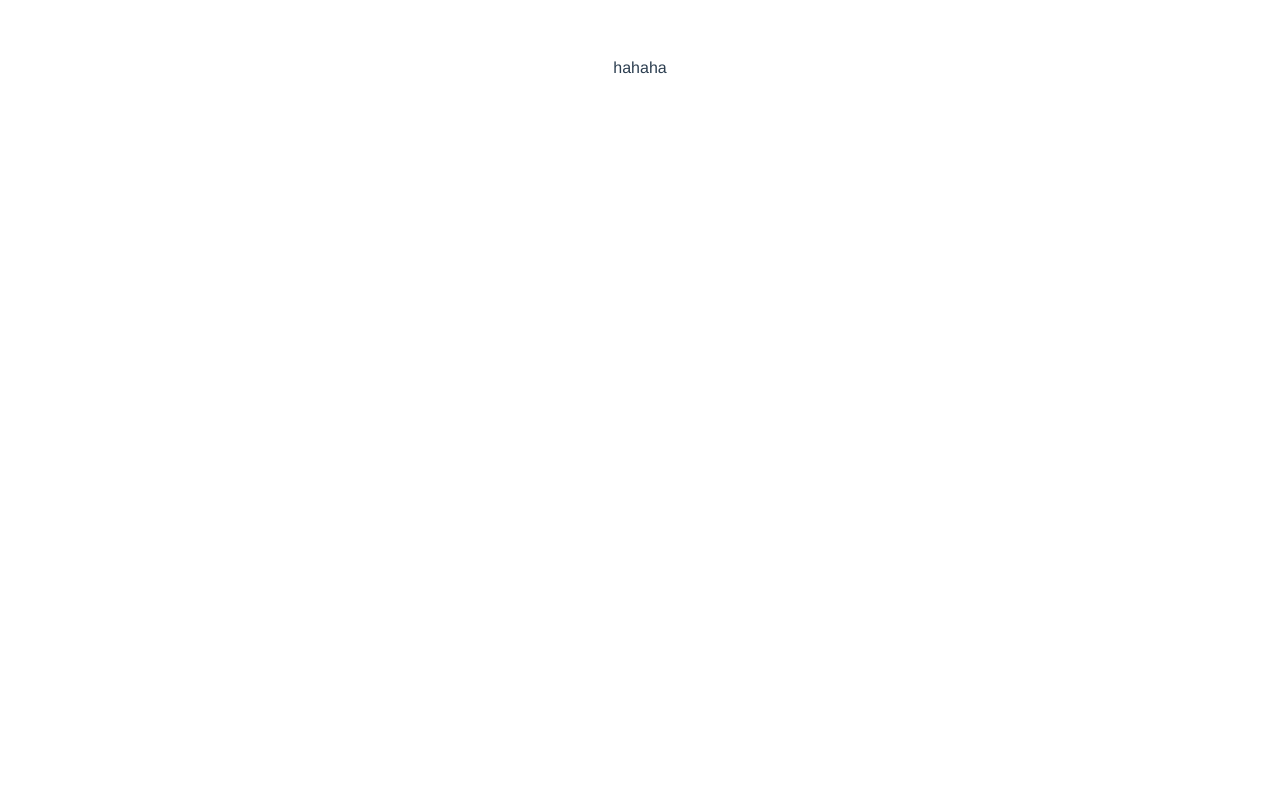
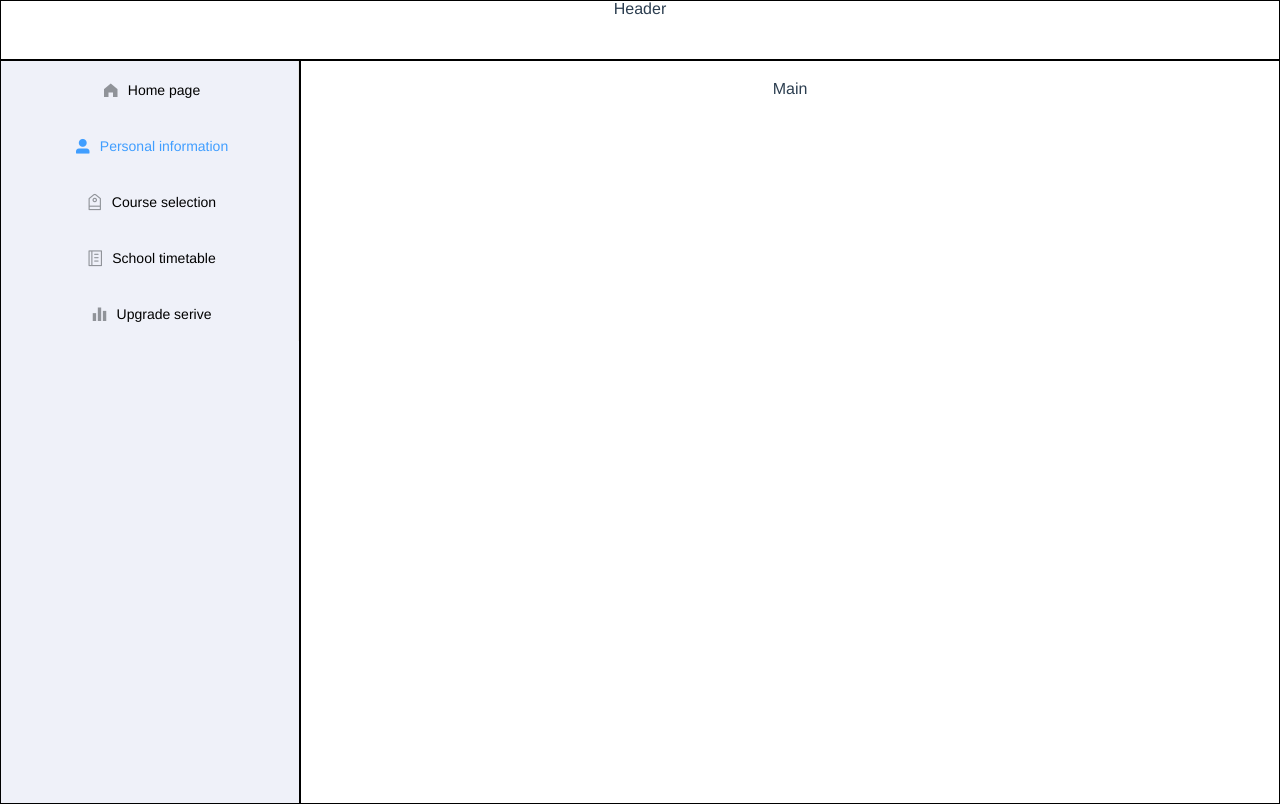
Before and after one commit to WangAshleyYeqiang/system, a Vue app: page /#/home/hall in a window 1280 px wide. Built offline with nearby package versions, Linux system fonts and the light colour scheme.

Commit message:
home样式设计

```diff
--- a/src/plugins/element.js
+++ b/src/plugins/element.js
@@ -1,5 +1,6 @@
 import Vue from 'vue'
-import { Button,Form,FormItem,Input,Select,Option} from 'element-ui'
+import { Button,Form,FormItem,Input,Select,Option,Container,Header,Aside,Main,
+    Row, Col, Menu, Submenu, MenuItemGroup, MenuItem} from 'element-ui'
 
 Vue.use(Button)
 Vue.use(Form)
@@ -7,3 +8,13 @@ Vue.use(FormItem)
 Vue.use(Input)
 Vue.use(Select)
 Vue.use(Option)
+Vue.use(Container)
+Vue.use(Header)
+Vue.use(Aside)
+Vue.use(Main)
+Vue.use(Row)
+Vue.use(Col)
+Vue.use(Menu)
+Vue.use(Submenu)
+Vue.use(MenuItemGroup)
+Vue.use(MenuItem)
--- a/src/views/Home.vue
+++ b/src/views/Home.vue
@@ -1,6 +1,57 @@
 <template>
   <div>
-    hahaha
+    <el-container>
+
+      <el-header class="header">
+
+        Header
+      </el-header>
+
+      <el-container>
+
+        <el-aside class="aside">
+          <el-row class="tac">
+            <el-col :span="24">
+              <el-menu
+                default-active="2"
+                class="el-menu-vertical-demo"
+                @open="handleOpen"
+                @close="handleClose"
+                background-color="rgb(239, 241, 249)"
+                text-color="black"
+                >
+                <el-menu-item index="1">
+                  <i class="el-icon-s-home"></i>
+                  <span slot="title">Home page</span>
+                </el-menu-item>
+                <el-menu-item index="2">
+                  <i class="el-icon-user-solid"></i>
+                  <span slot="title">Personal information</span>
+                </el-menu-item>
+                <el-menu-item index="3">
+                  <i class="el-icon-discount"></i>
+                  <span slot="title">Course selection</span>
+                </el-menu-item>
+                <el-menu-item index="4">
+                  <i class="el-icon-notebook-2"></i>
+                  <span slot="title">School timetable</span>
+                </el-menu-item>
+
+                <el-menu-item index="5">
+                  <i class="el-icon-s-data"></i>
+                  <span slot="title">Upgrade serive</span>
+                </el-menu-item>
+              </el-menu>
+            </el-col>
+          </el-row>
+        </el-aside>
+
+        <el-main class="main">
+          Main
+        </el-main>
+
+      </el-container>
+    </el-container>
   </div>
 </template>
 
@@ -11,5 +62,21 @@ export default {
 </script>
 
 <style>
+.header{
+  position: absolute;
+  top: 0%;
+  width: 100%;
+  border: 1px solid black;
 
+}
+.aside{
+  border: 1px solid black;
+  width: 250px;
+  height: 93vmin;
+  background-color: rgb(239, 241, 249);
+}
+.main{
+  border: 1px solid black;
+
+}
 </style>
```
